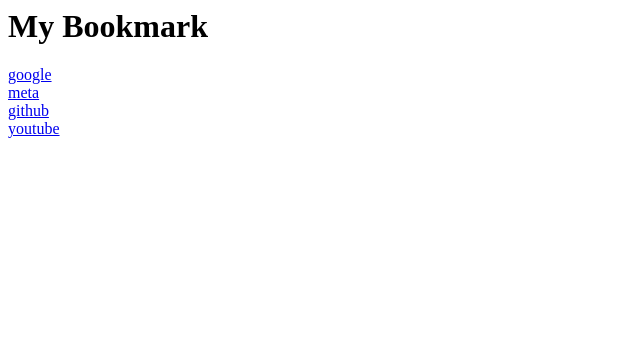
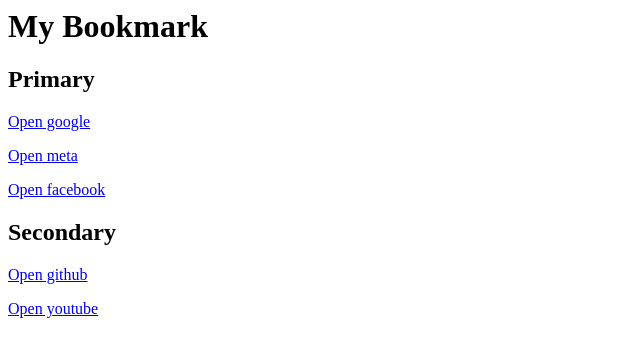
Before and after one commit to mayurmhaske1035/WebDevelopment, a plain HTML site: page index.html in a window 1280 px wide. Shown: the whole page, without its empty margins (0-640 px from the left). Drawn offline with Linux system fonts and the light colour scheme.

Commit message:
Update index.html

```diff
--- a/index.html
+++ b/index.html
@@ -1,13 +1,18 @@
 <html>
     <head>
-        <title>Web Development with harry</title>
+        <title>sigma develpoment </title>
     </head>
-    <body>
+    <body >
+         <!-- <a href="https/:www.link.com"> </a>ancher tag is used to open any link on page
+         loren is used to  fill the paragrph-->
 
         <h1>My Bookmark </h1>
-        <a href="https://www.google.com/">google</a><br>
-        <a href="https://www.meta.com/">meta</a><br>
-        <a href="https://github.com/">github</a><br>
-        <a href="https://www.youtube.com/">youtube</a><br>
+        <p><h2>Primary</h2>
+        <p><a href="https://www.google.com/">Open google</a></p>
+        <p><a href="https://www.meta.com/">Open meta</a> </p>
+        <p><a href="https://www.facebook.com/">Open facebook</a></p>
+        <h2>Secondary </h2>
+        <p><a href="https://github.com/">Open github</a></p>
+        <p><a href="https://www.youtube.com/">Open youtube</a></p>
   </body>
 </html>
```
